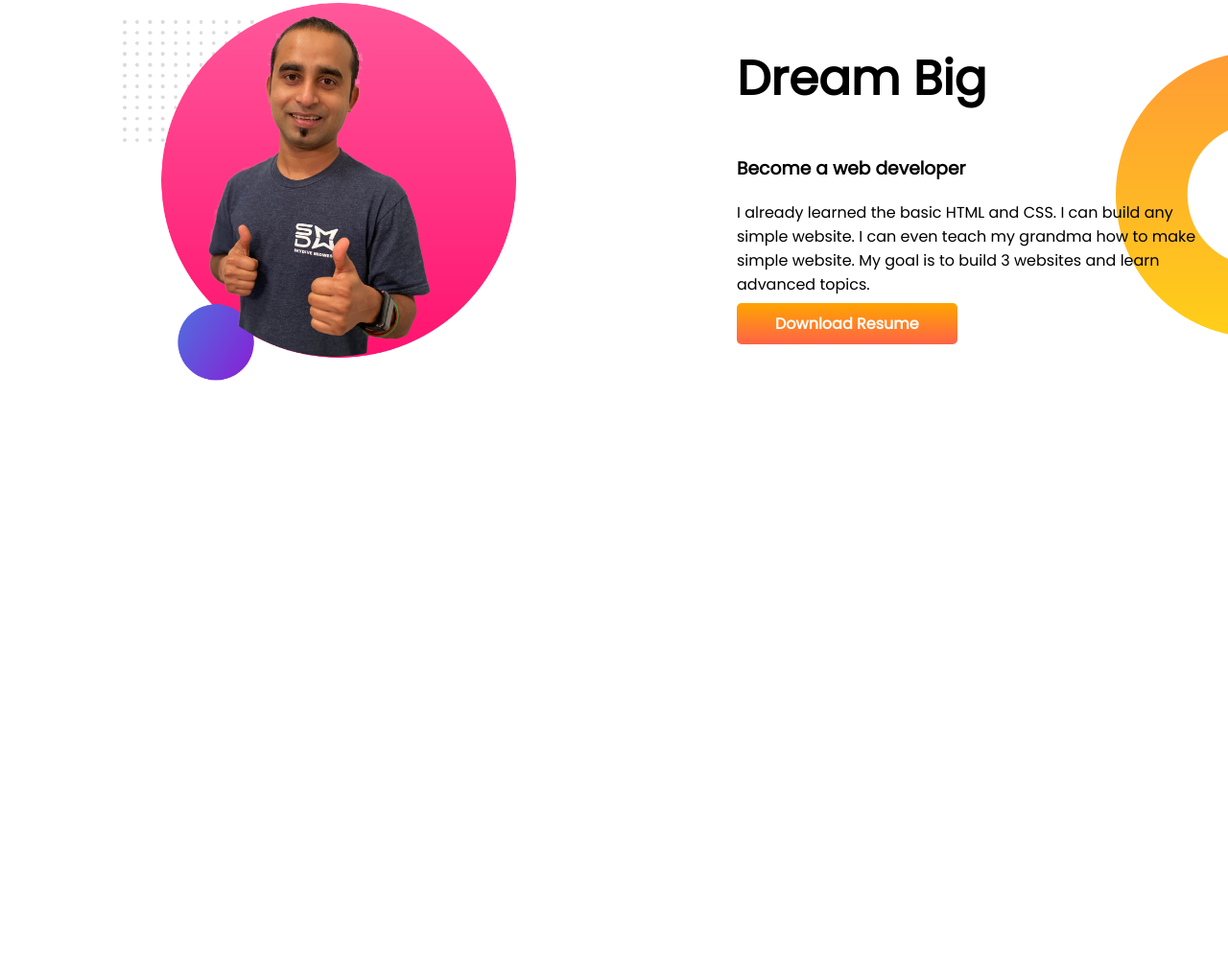
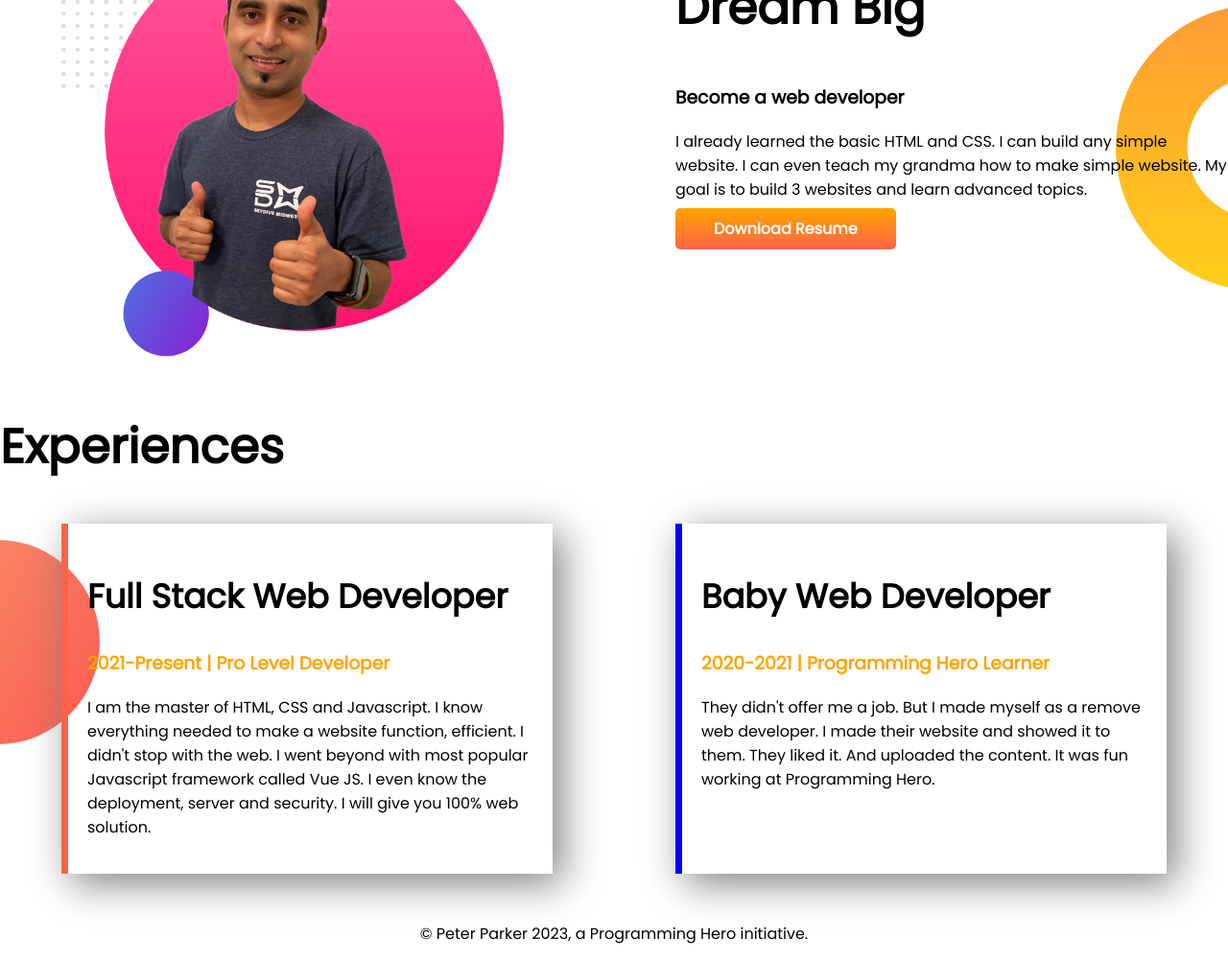
Before and after one commit to mamun102076/developer-portfolio, a plain HTML site: page index.html in a window 1280 px wide. Shown: the part 585-1587 px from the top of the page at 96% size. Before the commit the page ends 1039 px from the top, so only its background shows below. Drawn offline with Linux system fonts and the light colour scheme.

Commit message:
added some

```diff
--- a/index.html
+++ b/index.html
@@ -11,7 +11,7 @@
     <link rel="stylesheet" href="style.css">
 </head>
 <body>
-    <section class="top-banner">
+    <section class="top-banner flexible-area">
         <div class="half-width">
             <h1>Welcome To</h1>
             <h1><span class="orange-color">Doctor Strange</span> World</h1>
@@ -24,7 +24,7 @@
         </div>
     </section>
 
-    <section class="dream-big">
+    <section class="dream-big flexible-area">
         <div class="half-width">
             <img src="images/jhankar2.png" alt="">
         </div>
@@ -35,5 +35,26 @@
             <a target="_blank" class="link-button" href="https://google.com">Download Resume</a>
         </div>
     </section>
+
+
+    <section class="experiences-area">
+        <h1>Experiences</h1>
+        <div class="flexible-area">
+            <div id="full-stack-web-developer" class="experiences-developer">
+                <h1>Full Stack Web Developer</h1>
+                <h3 class="orange-color">2021-Present | Pro Level Developer</h3>
+                <p>I am the master of HTML, CSS and Javascript. I know everything needed to make a website function, efficient. I didn't stop with the web. I went beyond with most popular Javascript framework called Vue JS. I even know the deployment, server and security. I will give you 100% web solution.</p>
+            </div>
+            <div id="baby-web-developer" class="experiences-developer">
+                <h1>Baby Web Developer</h1>
+                <h3 class="orange-color">2020-2021 | Programming Hero Learner</h3>
+                <p>They didn't offer me a job. But I made myself as a remove web developer. I made their website and showed it to them. They liked it. And uploaded the content. It was fun working at Programming Hero.</p>
+            </div>
+        </div>
+    </section>
 </body>
+
+<footer>
+    <p>© Peter Parker 2023, a Programming Hero initiative.</p>
+</footer>
 </html>
--- a/style.css
+++ b/style.css
@@ -8,13 +8,15 @@ h1{
 .orange-color{
     color: orange;
 }
+.flexible-area{
+    display: flex;
+}
 section{
-    display: flex;
     margin-bottom: 50px;
 }
 .half-width{
     width: 50%;
-    padding-left: 10%;
+    padding-left: 5%;
 }
 .half-width img{
     width: 80%;
@@ -36,3 +38,27 @@ section{
     background-repeat: no-repeat;
     background-position: right;
 }
+.experiences-area{
+    background-image: url(images/exp-bg.png);
+    background-repeat: no-repeat;
+    background-position: left;
+}
+.experiences-developer{
+    width: 40%;
+    margin-left: 5%;
+    margin-right: 5%;
+    box-shadow: 10px 10px 40px gray;
+    padding: 20px;
+}
+.experiences-developer h1{
+    font-size: 35px;
+}
+#full-stack-web-developer{
+    border-left: 7px solid tomato;
+}
+#baby-web-developer{
+    border-left: 7px solid blue;
+}
+footer p{
+    text-align: center;
+}
```
